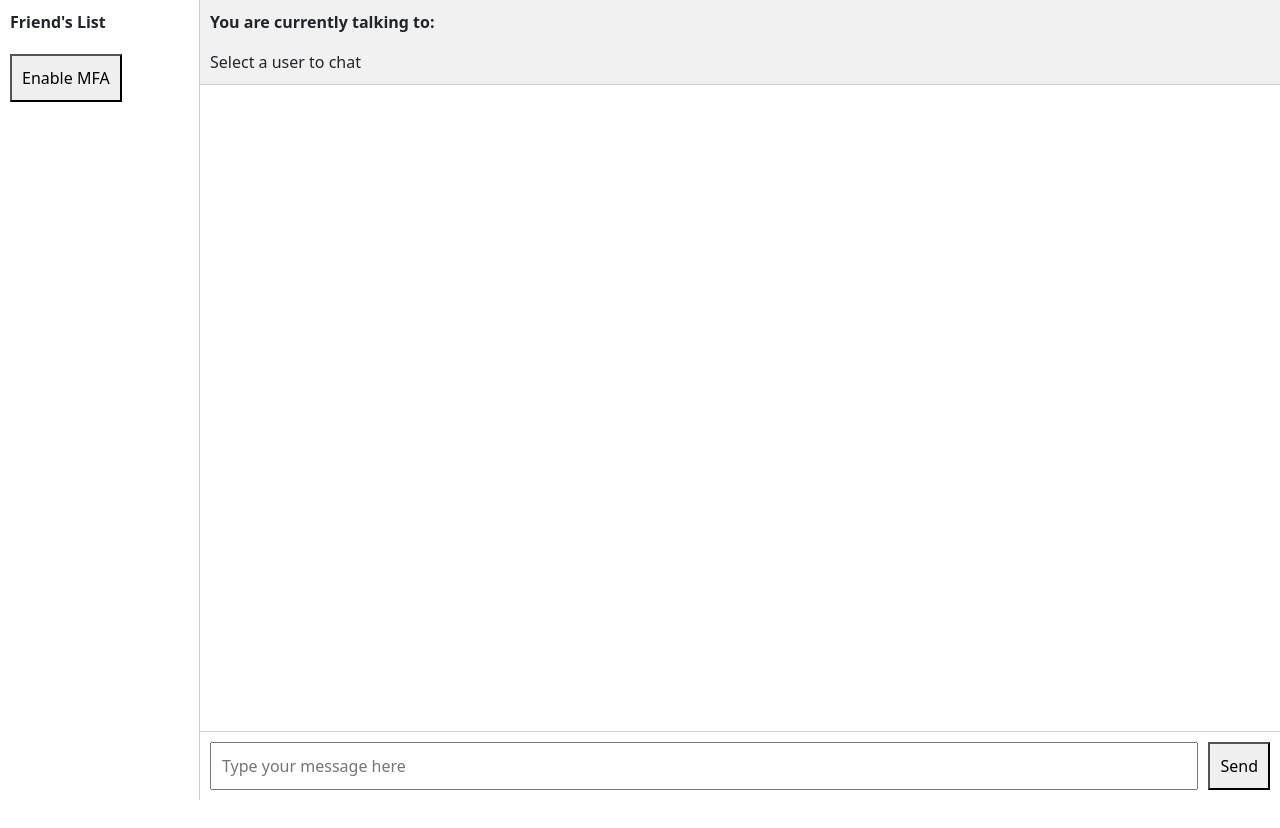
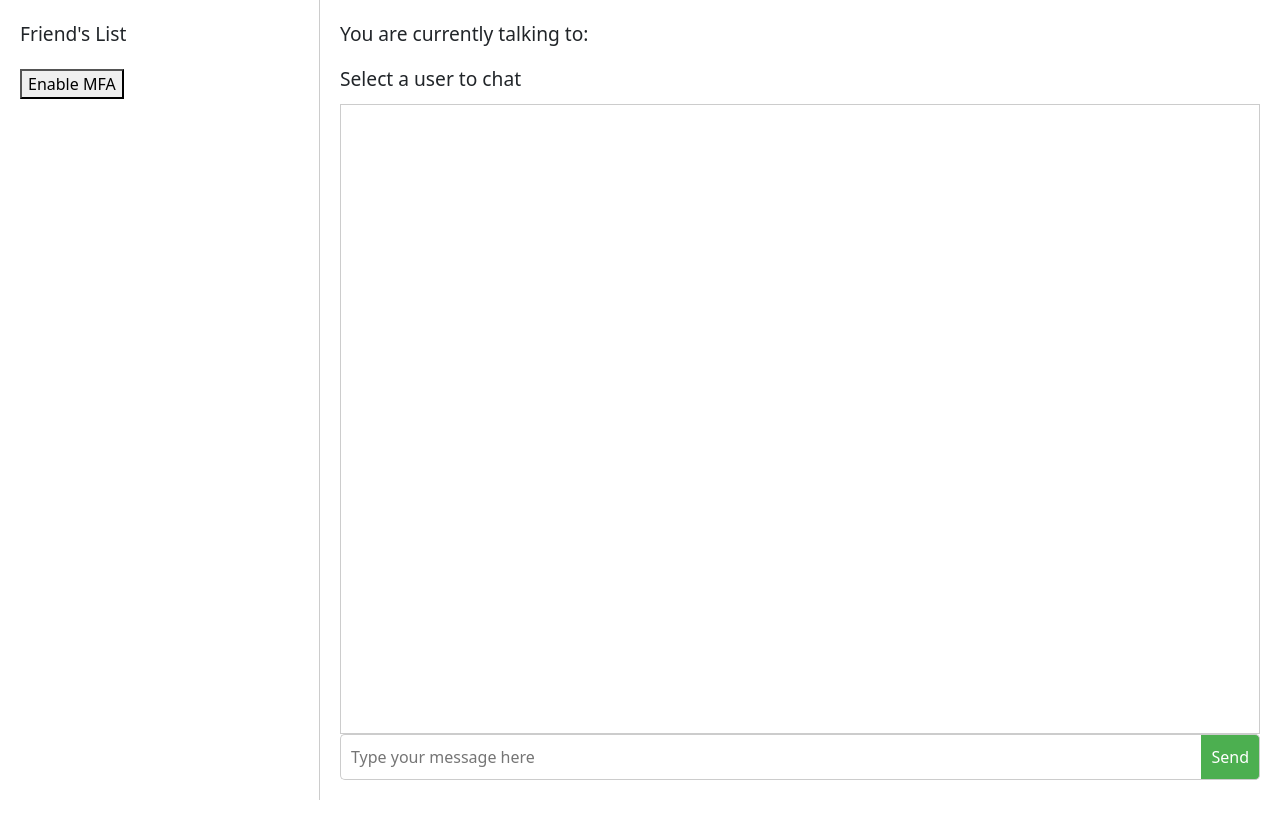
Before and after one commit to r9young/COSC2737-Ass3-React-App, a React (Create React App) app: page /chat in a window 1280 px wide. Shown: the top 828 px of the page. Built offline with nearby package versions, Linux system fonts and the light colour scheme.

Commit message:
update socket

```diff
--- a/package.json
+++ b/package.json
@@ -15,6 +15,7 @@
     "react-dom": "^18.2.0",
     "react-router-dom": "^6.23.1",
     "react-scripts": "5.0.1",
+    "socket.io-client": "^4.7.5",
     "web-vitals": "^2.1.4"
   },
   "scripts": {
--- a/src/components/Chat/Chat.jsx
+++ b/src/components/Chat/Chat.jsx
@@ -1,7 +1,8 @@
-import React, { useState, useEffect } from 'react';
-import { Link } from 'react-router-dom'; // Import Link from react-router-dom
-import './style.css'; // Ensure the path is correct
+import React, { useState, useEffect, useRef } from 'react';
+import { Link } from 'react-router-dom';
+import './style.css';
 import axios from 'axios';
+import { io } from 'socket.io-client';
 
 const Chat = () => {
   const [users, setUsers] = useState([]);
@@ -10,7 +11,8 @@ const Chat = () => {
   const [newMessage, setNewMessage] = useState('');
   const [conversationId, setConversationId] = useState(null);
 
-  const userId = localStorage.getItem('userId'); // Get logged-in user's ID
+  const userId = localStorage.getItem('userId');
+  const socketRef = useRef();
 
   useEffect(() => {
     if (!userId) {
@@ -21,7 +23,7 @@ const Chat = () => {
     const fetchUsers = async () => {
       try {
         const response = await axios.get('http://13.54.65.192:4000/getUser');
-        console.log('Users fetched:', response.data); // Debugging line
+        console.log('Users fetched:', response.data);
         setUsers(response.data);
       } catch (error) {
         console.error('Error fetching users:', error);
@@ -29,10 +31,24 @@ const Chat = () => {
     };
 
     fetchUsers();
+
+    socketRef.current = io('http://13.54.65.192:4000');
+
+    socketRef.current.on('connect', () => {
+      console.log('Connected to socket server');
+    });
+
+    socketRef.current.on('newMessage', (message) => {
+      setMessages((prevMessages) => [...prevMessages, message]);
+    });
+
+    return () => {
+      socketRef.current.disconnect();
+    };
   }, [userId]);
 
   const startConversation = async (user) => {
-    console.log('User clicked:', user); // Log the clicked user
+    console.log('User clicked:', user);
     if (!userId || !user._id) {
       console.error('User ID is null');
       return;
@@ -43,8 +59,11 @@ const Chat = () => {
       const response = await axios.post('http://13.54.65.192:4000/api/conversations', {
         participants: [userId, user._id]
       });
-      setConversationId(response.data.conversationId);
-      fetchMessages(response.data.conversationId);
+      const newConversationId = response.data.conversationId; // Ensure we get the conversation ID
+      console.log('New conversation ID:', newConversationId); // Log the new conversation ID
+      setConversationId(newConversationId);
+      fetchMessages(newConversationId);
+      socketRef.current.emit('joinRoom', newConversationId);
     } catch (error) {
       console.error('Error starting conversation:', error);
     }
@@ -53,7 +72,7 @@ const Chat = () => {
   const fetchMessages = async (conversationId) => {
     try {
       const response = await axios.get(`http://13.54.65.192:4000/api/conversations/${conversationId}/messages`);
-      console.log('Messages fetched:', response.data.messages); // Debugging line
+      console.log('Messages fetched:', response.data.messages);
       setMessages(response.data.messages);
     } catch (error) {
       console.error('Error fetching messages:', error);
@@ -62,13 +81,17 @@ const Chat = () => {
 
   const sendMessage = async () => {
     if (!newMessage.trim()) return;
+    if (!conversationId) {
+      console.error('Conversation ID is null');
+      return;
+    }
 
     try {
       await axios.post(`http://13.54.65.192:4000/api/conversations/${conversationId}/messages`, {
         senderId: userId,
         text: newMessage
       });
-      fetchMessages(conversationId);
+      socketRef.current.emit('sendMessage', { conversationId, senderId: userId, text: newMessage });
       setNewMessage('');
     } catch (error) {
       console.error('Error sending message:', error);
--- a/src/components/Chat/style.css
+++ b/src/components/Chat/style.css
@@ -4,21 +4,19 @@
 }
 
 .user-list {
-  width: 200px;
+  width: 25%;
   border-right: 1px solid #ccc;
-  padding: 10px;
-  overflow-y: auto;
+  padding: 20px;
 }
 
-.user-list .list-title {
-  font-weight: bold;
+.list-title {
+  font-size: 1.2em;
   margin-bottom: 10px;
 }
 
 .user-item {
   cursor: pointer;
-  padding: 5px;
-  margin: 5px 0;
+  padding: 10px;
   border-bottom: 1px solid #eee;
 }
 
@@ -26,58 +24,66 @@
   background-color: #f1f1f1;
 }
 
+.mfa-button {
+  margin-top: 20px;
+}
+
 .conversation-window {
-  flex: 1;
+  width: 75%;
   display: flex;
   flex-direction: column;
+  padding: 20px;
 }
 
 .conversation-header {
-  background-color: #f1f1f1;
-  padding: 10px;
-  border-bottom: 1px solid #ccc;
-}
-
-.conversation-header .header-title {
-  font-weight: bold;
+  font-size: 1.2em;
+  margin-bottom: 10px;
 }
 
 .conversation-content {
-  flex: 1;
+  flex-grow: 1;
+  border: 1px solid #ccc;
   padding: 10px;
   overflow-y: auto;
 }
 
-.conversation-content .my-message {
-  text-align: right;
-  margin: 5px 0;
+.my-message, .their-message {
+  padding: 10px;
+  border-radius: 5px;
+  margin-bottom: 10px;
 }
 
-.conversation-content .their-message {
-  text-align: left;
-  margin: 5px 0;
+.my-message {
+  background-color: #e1ffc7;
+  align-self: flex-end;
+}
+
+.their-message {
+  background-color: #f1f1f1;
 }
 
 .conversation-input {
   display: flex;
-  padding: 10px;
-  border-top: 1px solid #ccc;
 }
 
 .conversation-input input {
-  flex: 1;
+  flex-grow: 1;
   padding: 10px;
-  margin-right: 10px;
+  border: 1px solid #ccc;
+  border-right: none;
+  border-radius: 5px 0 0 5px;
 }
 
 .conversation-input button {
   padding: 10px;
+  border: 1px solid #ccc;
+  border-left: none;
+  background-color: #4caf50;
+  color: white;
+  border-radius: 0 5px 5px 0;
+  cursor: pointer;
 }
 
-.mfa-button {
-  margin-top: 20px;
+.conversation-input button:hover {
+  background-color: #45a049;
 }
-
-.mfa-button button {
-  padding: 10px;
-}
```
Also changed, not shown: 1 other file (tests, documents, lock files or other folders).
